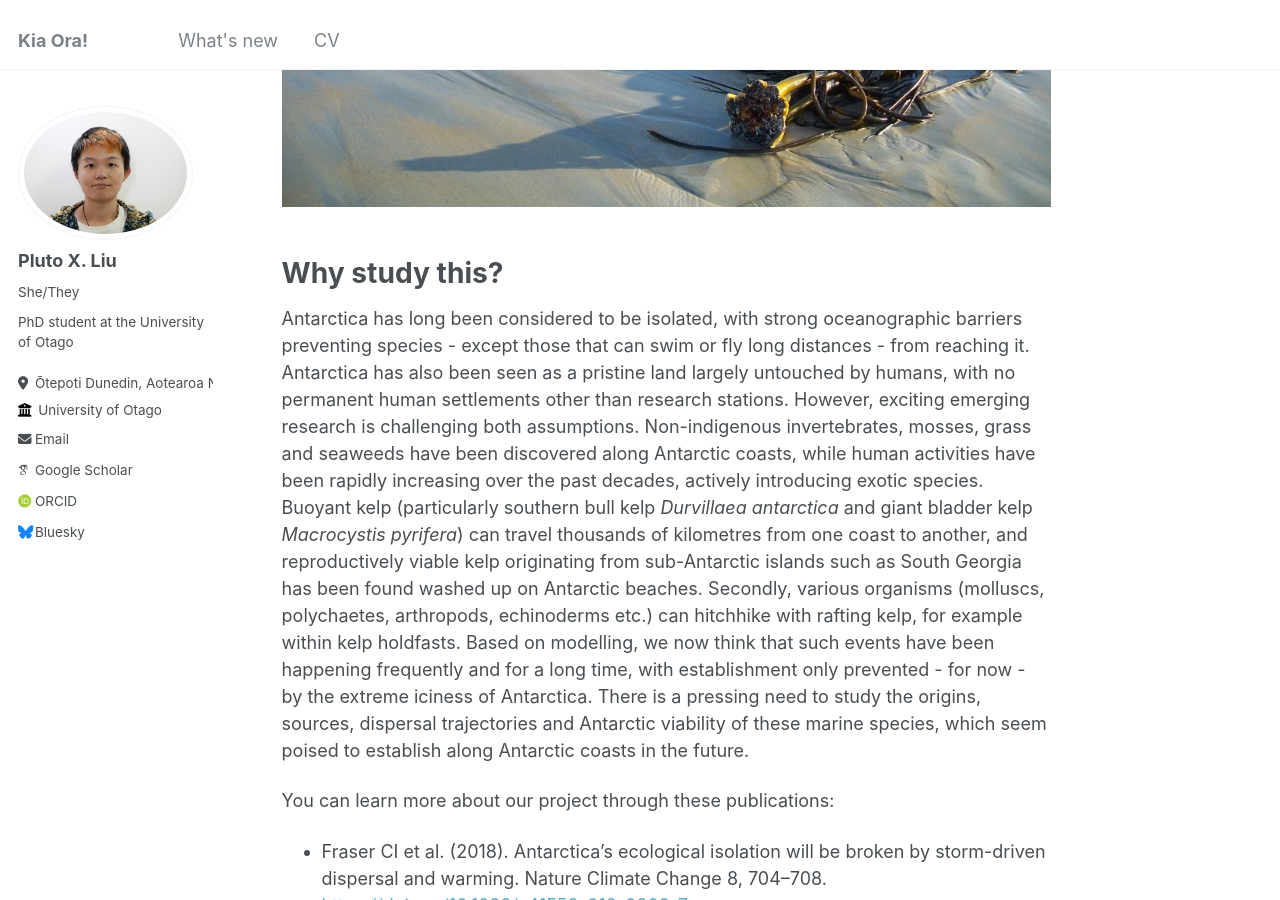
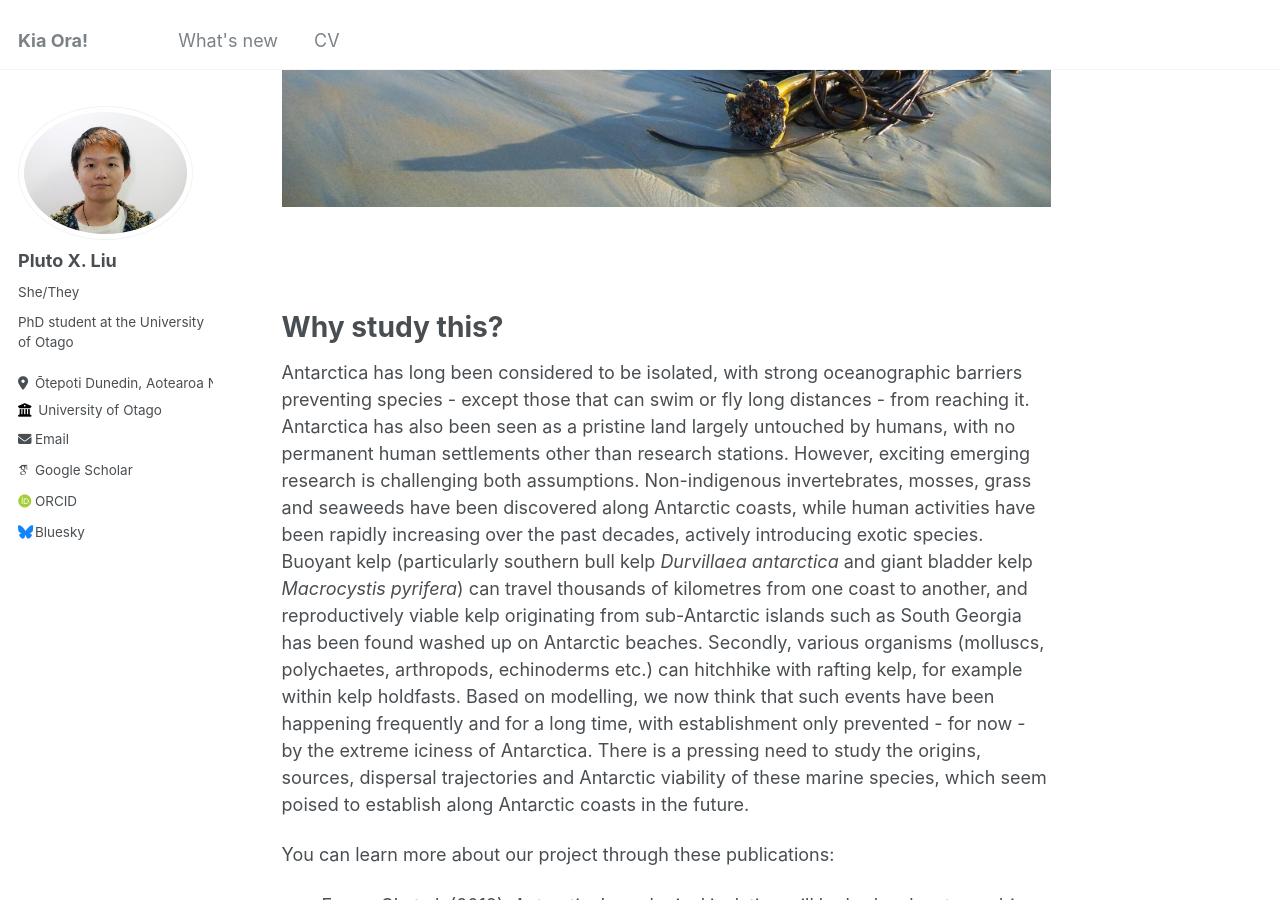
Before and after one commit to PlutoXLiu/PlutoXLiu.github.io, a Jekyll site: the page built from _pages/about.md, in a window 1280 px wide and 900 px high, scrolled down 591 px. Built offline with Jekyll 4.4.1, drawn with Linux system fonts in a browser that asks for light colours; some web fonts are replaced.

Commit message:
Update about.md

```diff
--- a/_pages/about.md
+++ b/_pages/about.md
@@ -10,7 +10,7 @@ redirect_from:
 Kia ora, Hello!
 I am a PhD student at the University of Otago, New Zealand, supervised by Prof. Ceridwen Fraser and Dr. Alana Alexander. I am studying about the population genomics of buoyant kelp (*Macrocystis pyrifera* | giant bladder kelp or Rimurimu in Maori and *Durvillaea antarctica* | southern bull kelp or Rimurapa in Maori) around the Southern Ocean, and whether they could establish in Antartctica in the future. My methods include population genomics (genotyping-by-sequencing), physiological tolerance experimentation as well as ecological modelling.
 
-![Figure: *Durvillaea* on the beach](https://github.com/plutoxliu/plutoxliu.github.io/blob/5c2b0e3f43e377fc2f92edc7941ae80fd270e67f/images/Picture1.jpg?raw=true)<br><br>
+![Figure: *Durvillaea* on the beach](https://github.com/plutoxliu/plutoxliu.github.io/blob/5c2b0e3f43e377fc2f92edc7941ae80fd270e67f/images/Picture1.jpg?raw=true)<br><br><br><br>
 
 
 Why study this?
@@ -23,7 +23,7 @@ You can learn more about our project through these publications:
 - Fraser CI et al. (2018). Antarctica’s ecological isolation will be broken by storm-driven dispersal and warming. Nature Climate Change 8, 704–708. [https://doi.org/10.1038/s41558-018-0209-7](https://doi.org/10.1038/s41558-018-0209-7). <br>
 - Fraser CI et al. (2022). Southern Hemisphere coasts are biologically connected by frequent, long-distance rafting events. Current Biology 32(14), 3154-3160. [https://doi.org/10.1016/j.cub.2022.05.035](https://doi.org/10.1016/j.cub.2022.05.035). <br>
 
-![Figure: How kelp reached Antarctica (Fraser et al. 2018 Nat. Clim. Change.).](https://github.com/plutoxliu/plutoxliu.github.io/blob/5fdf92e724602d2cb6f397914bb10a3be67a267a/images/Fraser%20et%20al.%202018.png?raw=true)<br><br>
+![Figure: How kelp reached Antarctica (Fraser et al. 2018 Nat. Clim. Change.).](https://github.com/plutoxliu/plutoxliu.github.io/blob/5fdf92e724602d2cb6f397914bb10a3be67a267a/images/Fraser%20et%20al.%202018.png?raw=true)<br><br><br><br>
 
 
 Want to learn about Antarctic genetic/genomic resources? Have a look at this paper!
@@ -31,7 +31,7 @@ Want to learn about Antarctic genetic/genomic resources? Have a look at this pap
 - Liu XP, Duffy GA, Pearman WS, Pertierra LR, Fraser CI (2022). Meta-analysis of Antarctic phylogeography reveals strong sampling bias and critical knowledge gaps. ***Ecography*** : 2022(12). Doi: 10.1111/ecog.06312. <br>
 
 ![Figure: Geographic patterns of numbers of genetic records of (Liu et al. 2022 Ecography.).](https://github.com/plutoxliu/plutoxliu.github.io/blob/1f91f09d40d8c79f058e162c0ebf2b99789c4c79/images/ecog12938-fig-0002-m.jpg?raw=true)
-Liu et al. (2022). Fig.2: Geographic patterns of numbers of genetic records of (a) animals, (b) embryophyte plants and (c) lichen/fungi/algae in the Antarctic region and (d) associated sampling distance to nearest research stations (hollow circles), from 153 Antarctic terrestrial phylogenetic studies. Values were calculated in 100 km2 cells (zero values not shown).<br><br>
+Liu et al. (2022). Fig.2: Geographic patterns of numbers of genetic records of (a) animals, (b) embryophyte plants and (c) lichen/fungi/algae in the Antarctic region and (d) associated sampling distance to nearest research stations (hollow circles), from 153 Antarctic terrestrial phylogenetic studies. Values were calculated in 100 km2 cells (zero values not shown).<br><br><br><br>
 
 
 Other publications
```
